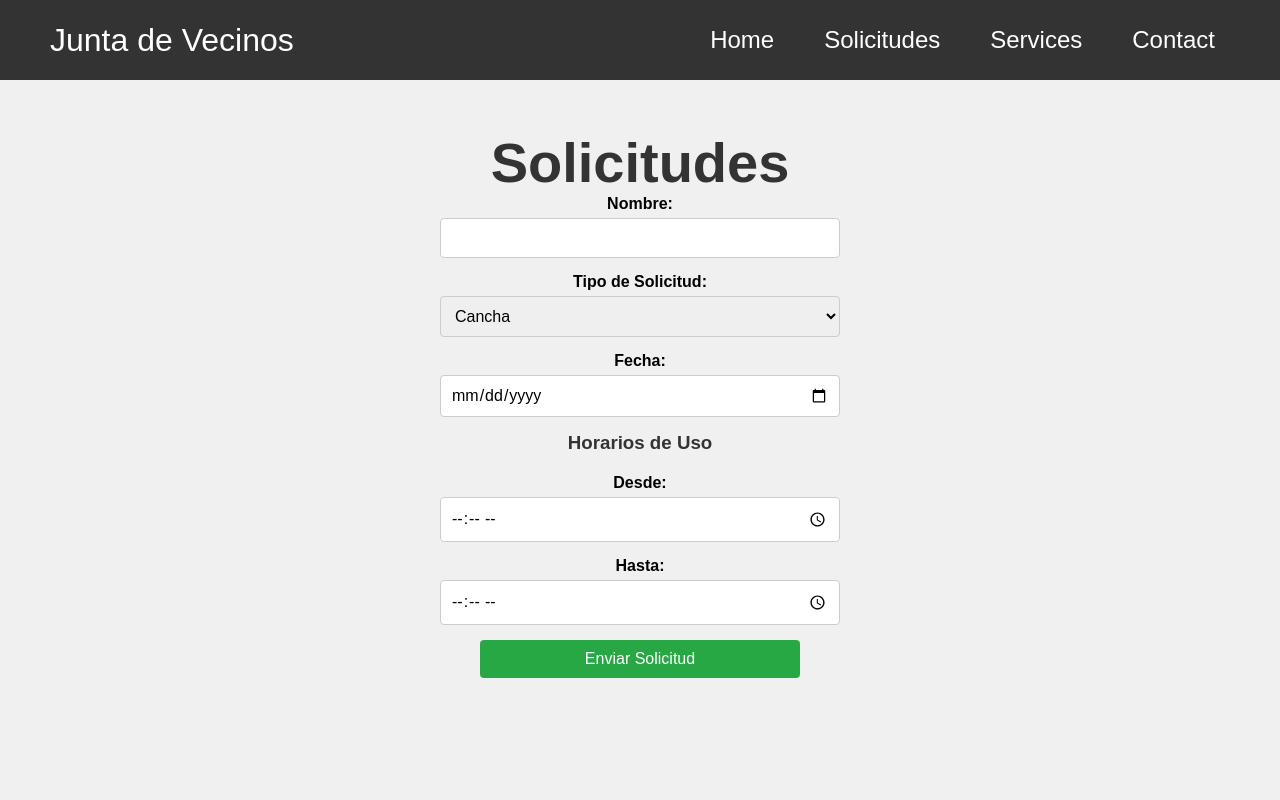
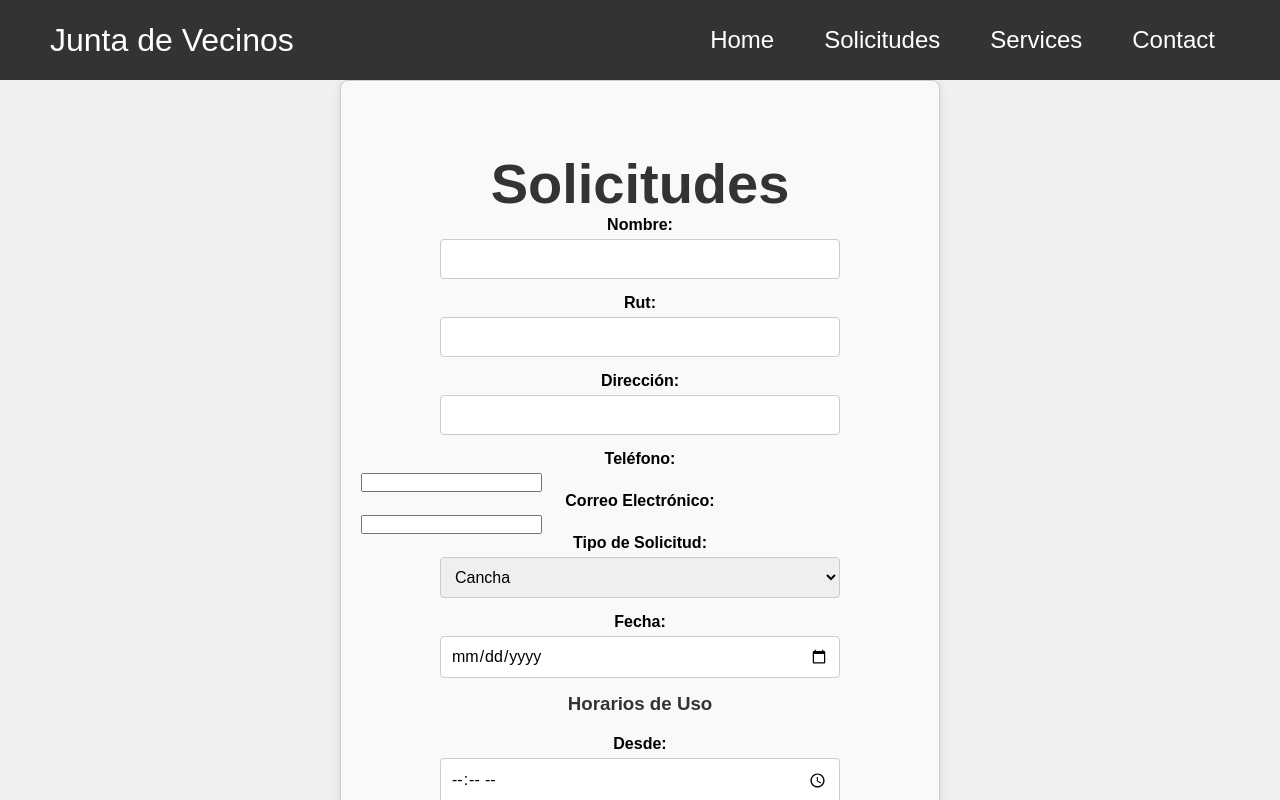
Before and after one commit to Benjamin1106/Proyeco-Portafolio, a React (Vite) app: page /solicitudes in a window 1280 px wide. Shown: the top 800 px of the page. Built offline with nearby package versions, Linux system fonts and the light colour scheme.

Commit message:
solicitudes from act

```diff
--- a/src/Componentes/solicitudes.tsx
+++ b/src/Componentes/solicitudes.tsx
@@ -2,24 +2,31 @@ import React, { useState } from 'react';
 import './solicitudes.css';
 
 const Solicitudes: React.FC = () => {
-  const [nombre, setNombre] = useState(''); // Estado para el nombre
-  const [tipoSolicitud, setTipoSolicitud] = useState('cancha'); // Estado para el tipo de solicitud
+  const [nombre, setNombre] = useState('');
+  const [rut, setRut] = useState('');
+  const [direccion, setDireccion] = useState('');
+  const [telefono, setTelefono] = useState('');
+  const [correo, setCorreo] = useState('');
+  const [tipoSolicitud, setTipoSolicitud] = useState('cancha');
   const [horaInicio, setHoraInicio] = useState('');
   const [horaFin, setHoraFin] = useState('');
   const [datosCertificado, setDatosCertificado] = useState('');
-  const [fecha, setFecha] = useState(''); // Estado para la fecha
-  const [archivo, setArchivo] = useState<File | null>(null); // Estado para el archivo
+  const [fecha, setFecha] = useState('');
+  const [archivo, setArchivo] = useState<File | null>(null);
 
-  // Obtener la fecha de hoy en formato YYYY-MM-DD
   const today = new Date().toISOString().split('T')[0];
 
   const handleSubmit = (e: React.FormEvent) => {
-    e.preventDefault(); // Prevenir el comportamiento por defecto del formulario
+    e.preventDefault();
 
-    // Crear un FormData para enviar los datos
     const formData = new FormData();
     formData.append('nombre', nombre);
+    formData.append('rut', rut);
+    formData.append('direccion', direccion);
+    formData.append('telefono', telefono);
+    formData.append('correo', correo);
     formData.append('tipoSolicitud', tipoSolicitud);
+
     if (tipoSolicitud !== 'certificadoResidencia') {
       formData.append('fecha', fecha);
       formData.append('horaInicio', horaInicio);
@@ -27,16 +34,18 @@ const Solicitudes: React.FC = () => {
     } else {
       formData.append('datosCertificado', datosCertificado);
       if (archivo) {
-        formData.append('archivo', archivo); // Adjuntar el archivo si existe
+        formData.append('archivo', archivo);
       }
     }
 
-    // Aquí podrías enviar `formData` a tu API o backend
-    console.log('Datos enviados:', formData);
+    console.log('Datos enviados:');
+    formData.forEach((value, key) => {
+      console.log(key, value);
+    });
   };
 
   return (
-    <div>
+    <div className="container">
       <h1>Solicitudes</h1>
       <form onSubmit={handleSubmit}>
         <label>Nombre:</label>
@@ -47,17 +56,48 @@ const Solicitudes: React.FC = () => {
           required
         />
 
+        <label>Rut:</label>
+        <input
+          type="text"
+          value={rut}
+          onChange={(e) => setRut(e.target.value)}
+          required
+        />
+
+        <label>Dirección:</label>
+        <input
+          type="text"
+          value={direccion}
+          onChange={(e) => setDireccion(e.target.value)}
+          required
+        />
+
+        <label>Teléfono:</label>
+        <input
+          type="tel"
+          value={telefono}
+          onChange={(e) => setTelefono(e.target.value)}
+          required
+        />
+
+        <label>Correo Electrónico:</label>
+        <input
+          type="email"
+          value={correo}
+          onChange={(e) => setCorreo(e.target.value)}
+          required
+        />
+
         <label>Tipo de Solicitud:</label>
         <select
           value={tipoSolicitud}
           onChange={(e) => {
             setTipoSolicitud(e.target.value);
-            // Limpiar los campos de horas y datos cuando se cambia el tipo
             setHoraInicio('');
             setHoraFin('');
             setDatosCertificado('');
-            setFecha(''); // Resetear fecha al cambiar tipo
-            setArchivo(null); // Resetear archivo al cambiar tipo
+            setFecha('');
+            setArchivo(null);
           }}
           required
         >
@@ -74,7 +114,7 @@ const Solicitudes: React.FC = () => {
               type="date"
               value={fecha}
               onChange={(e) => setFecha(e.target.value)}
-              min={today} // Establecer la fecha mínima como hoy
+              min={today}
               required
             />
           </div>
@@ -113,10 +153,10 @@ const Solicitudes: React.FC = () => {
             <label>Adjuntar Archivo:</label>
             <input
               type="file"
-              accept=".pdf,.doc,.docx,.jpg,.png" // Tipos de archivos permitidos
+              accept=".pdf,.doc,.docx,.jpg,.png"
               onChange={(e) => {
                 if (e.target.files) {
-                  setArchivo(e.target.files[0]); // Guardar el archivo seleccionado
+                  setArchivo(e.target.files[0]);
                 }
               }}
               required
```
